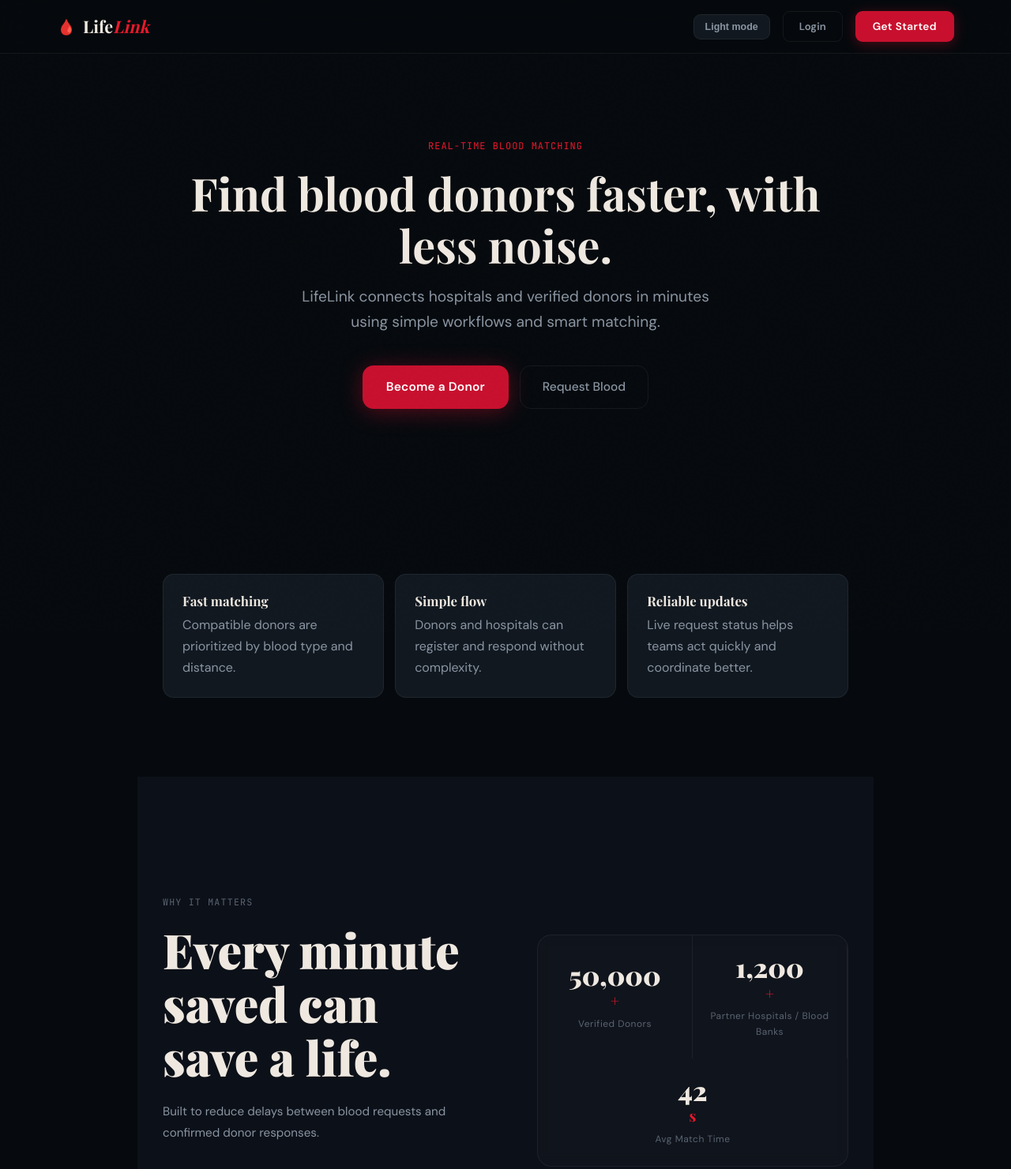
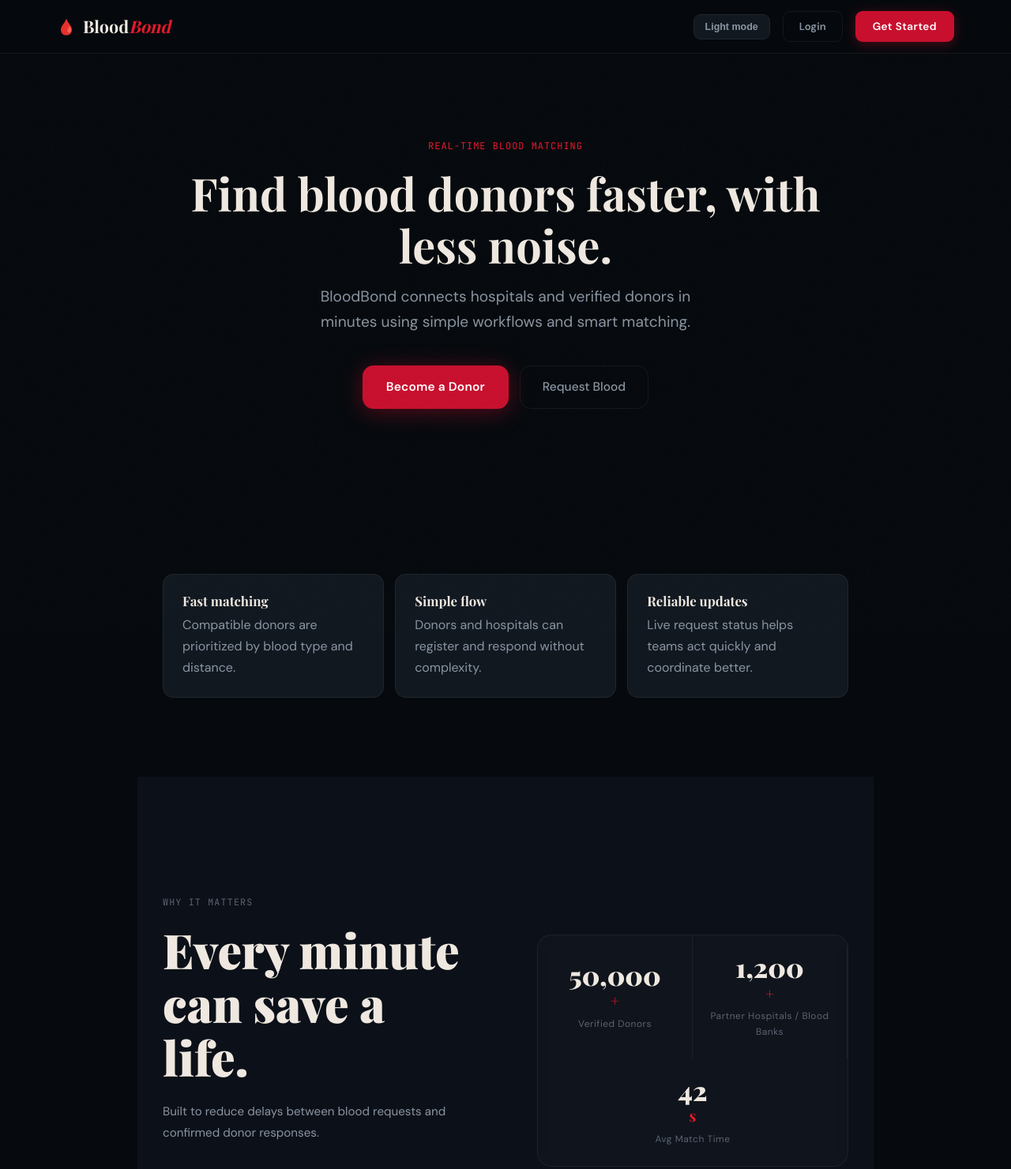
Before and after one commit to g-k-s-03/SyntaXsurvival-Error404-, a plain HTML site: page FRONTEND/HTML/landing.html in a window 1280 px wide. Shown: the top 1481 px of the page at 79% size. Drawn offline with nearby package versions, Linux system fonts and the light colour scheme; a web font is replaced by a local one.

Commit message:
change in name

```diff
--- a/FRONTEND/HTML/landing.html
+++ b/FRONTEND/HTML/landing.html
@@ -17,7 +17,7 @@
     <div class="nav-inner">
       <a href="index.html" class="nav-logo">
         <span class="logo-drop">🩸</span>
-        <span>Life<em>Link</em></span>
+        <span>Blood<em>Bond</em></span>
       </a>
       <button type="button" class="hamburger" id="hamburger" aria-label="Menu" aria-expanded="false">
         <span></span><span></span>
@@ -42,7 +42,7 @@
       <div class="hero-kicker" data-reveal>Real-time blood matching</div>
       <h1 data-reveal data-reveal-delay="1">Find blood donors faster, with less noise.</h1>
       <p class="hero-sub" data-reveal data-reveal-delay="2">
-        LifeLink connects hospitals and verified donors in minutes using simple workflows and smart matching.
+        BloodBond connects hospitals and verified donors in minutes using simple workflows and smart matching.
       </p>
       <div class="hero-actions" data-reveal data-reveal-delay="3">
         <a href="donor-register.html" class="btn-hero-primary">Become a Donor</a>
@@ -73,7 +73,7 @@
       <div class="impact-inner">
         <div class="impact-text" data-reveal>
           <div class="section-label">Why it matters</div>
-          <h2 class="section-title">Every minute saved can save a life.</h2>
+          <h2 class="section-title">Every minute can save a life.</h2>
           <p>Built to reduce delays between blood requests and confirmed donor responses.</p>
         </div>
         <div class="hero-stats" data-reveal data-reveal-delay="1">
@@ -103,7 +103,7 @@
     <div class="footer-inner">
       <div class="footer-brand">
         <span class="logo-drop">🩸</span>
-        <span class="logo-text">Life<em>Link</em></span>
+        <span class="logo-text">Blood<em>Bond</em></span>
       </div>
       <p class="footer-tagline">Real-time blood matching. Every second counts.</p>
     </div>
```
